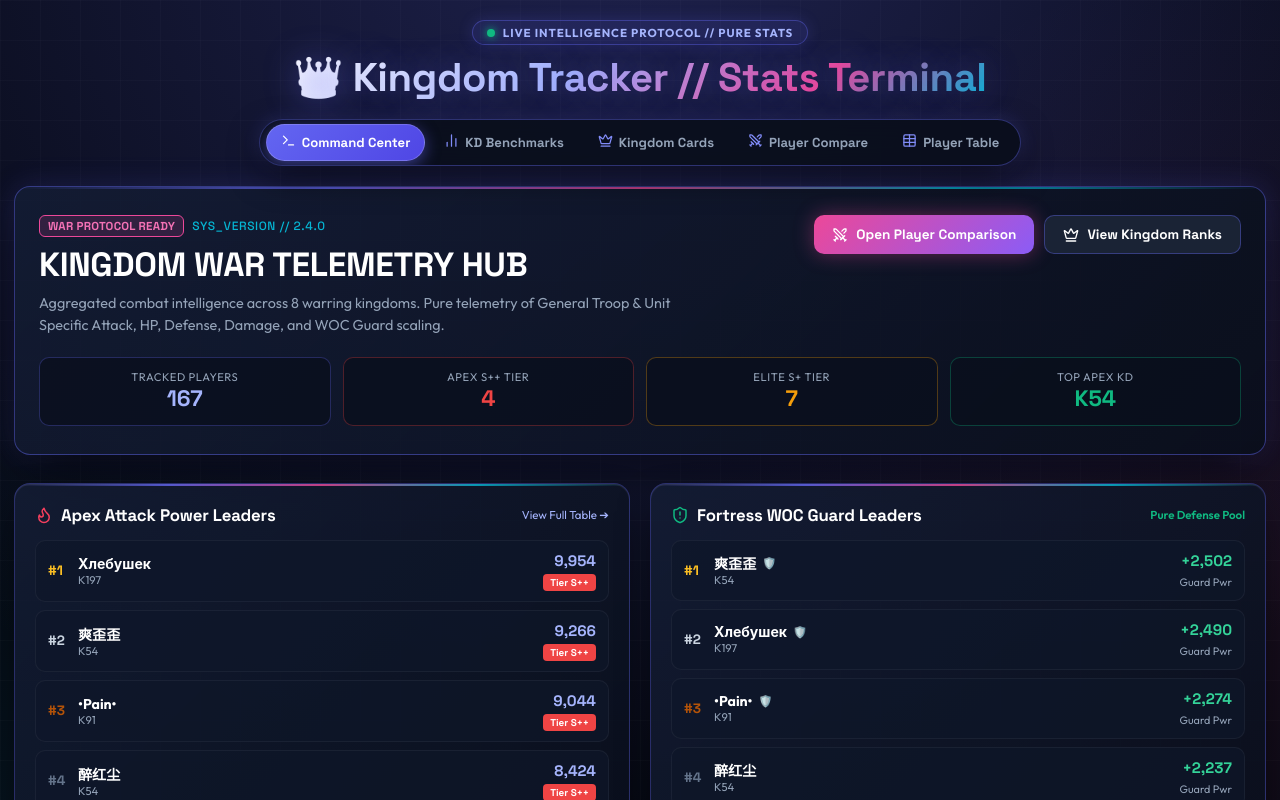
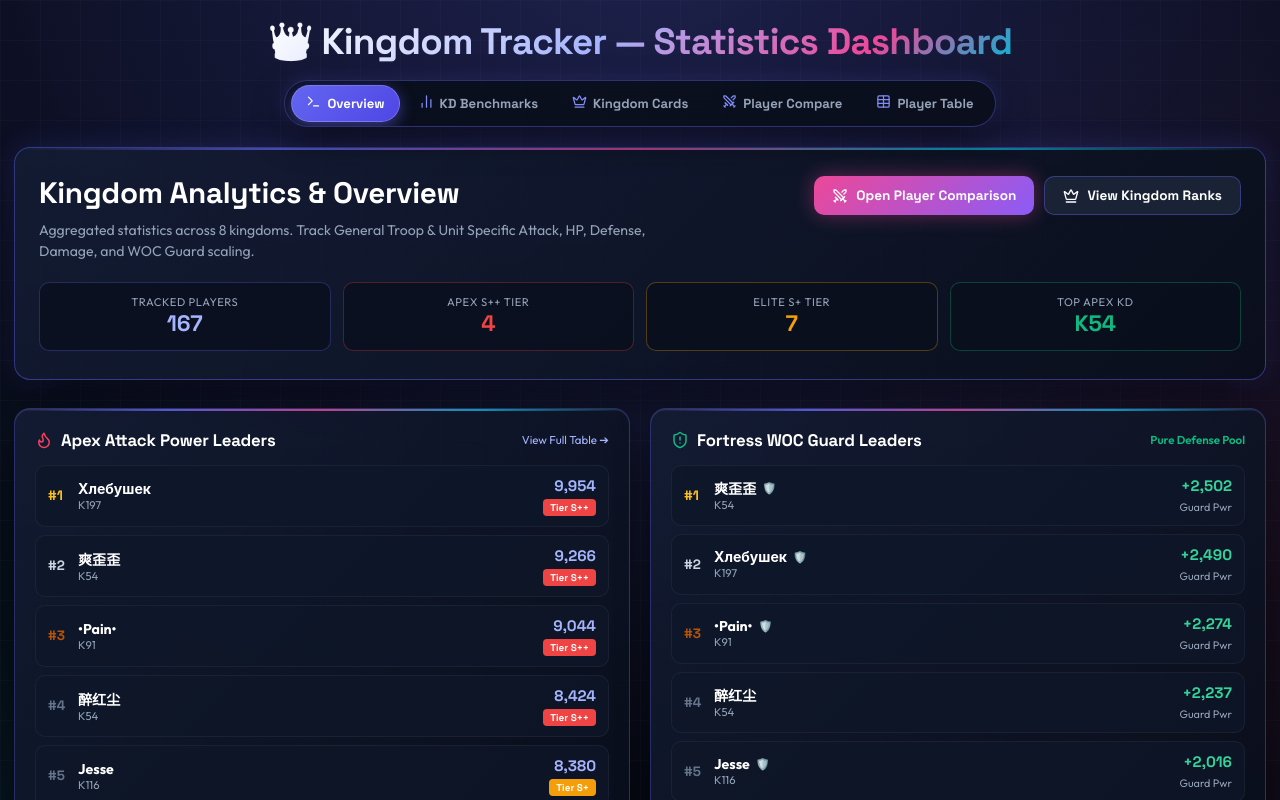
Before and after one commit to vanosski/statistics, a React (Vite) app: page / in a window 1280 px wide. Shown: the top 800 px of the page. Built offline with nearby package versions, Linux system fonts and the light colour scheme.

Commit message:
Clean up extraneous cyberpunk tags, system version labels, and terminal text while keeping the rich dark neon aesthetic

```diff
--- a/src/components/Header.tsx
+++ b/src/components/Header.tsx
@@ -5,44 +5,23 @@ export const Header: React.FC = () => {
     <header
       style={{
         textAlign: 'center',
-        marginBottom: '18px',
-        padding: '0 10px',
-        position: 'relative'
+        marginBottom: '16px',
+        padding: '0 10px'
       }}
     >
-      <div
+      <h1
         style={{
-          display: 'inline-flex',
-          alignItems: 'center',
-          gap: '8px',
-          background: 'rgba(99, 102, 241, 0.12)',
-          border: '1px solid rgba(99, 102, 241, 0.4)',
-          boxShadow: '0 0 15px rgba(99, 102, 241, 0.2)',
-          padding: '4px 14px',
-          borderRadius: '20px',
-          marginBottom: '10px'
-        }}
-      >
-        <span style={{ width: '8px', height: '8px', borderRadius: '50%', background: '#10b981', boxShadow: '0 0 8px #10b981' }} />
-        <span style={{ fontSize: '0.72rem', fontWeight: 700, color: '#a5b4fc', letterSpacing: '0.08em', textTransform: 'uppercase' }}>
-          Live Intelligence Protocol // Pure Stats
-        </span>
-      </div>
-
-      <h1
-        className="cyber-title"
-        style={{
-          fontSize: 'clamp(1.6rem, 4.5vw, 2.5rem)',
-          fontWeight: 900,
-          background: 'linear-gradient(135deg, #ffffff 0%, #a5b4fc 40%, #ec4899 75%, #06b6d4 100%)',
+          fontSize: 'clamp(1.5rem, 4vw, 2.3rem)',
+          fontWeight: 800,
+          background: 'linear-gradient(135deg, #ffffff 0%, #a5b4fc 45%, #ec4899 80%, #06b6d4 100%)',
           WebkitBackgroundClip: 'text',
           backgroundClip: 'text',
           WebkitTextFillColor: 'transparent',
-          lineHeight: 1.15,
-          textShadow: '0 0 35px rgba(99, 102, 241, 0.4)'
+          lineHeight: 1.2,
+          letterSpacing: '-0.02em'
         }}
       >
-        👑 Kingdom Tracker // Stats Terminal
+        👑 Kingdom Tracker — Statistics Dashboard
       </h1>
     </header>
   );
--- a/src/components/HomePage.tsx
+++ b/src/components/HomePage.tsx
@@ -63,28 +63,20 @@ export const HomePage: React.FC<HomePageProps> = ({
       >
         <div style={{ display: 'flex', justifyContent: 'space-between', alignItems: 'flex-start', flexWrap: 'wrap', gap: '16px' }}>
           <div>
-            <div style={{ display: 'flex', alignItems: 'center', gap: '8px', marginBottom: '8px' }}>
-              <span className="badge" style={{ background: 'rgba(236, 72, 153, 0.15)', border: '1px solid #ec4899', color: '#f472b6' }}>
-                WAR PROTOCOL READY
-              </span>
-              <span style={{ fontSize: '0.75rem', color: '#06b6d4', fontFamily: 'Space Grotesk, sans-serif', letterSpacing: '0.05em' }}>
-                SYS_VERSION // 2.4.0
-              </span>
-            </div>
             <h2
               className="cyber-title"
               style={{
-                fontSize: 'clamp(1.4rem, 3.5vw, 2.1rem)',
-                fontWeight: 900,
+                fontSize: 'clamp(1.3rem, 3.5vw, 1.85rem)',
+                fontWeight: 800,
                 color: '#fff',
                 lineHeight: 1.2,
                 marginBottom: '8px'
               }}
             >
-              KINGDOM WAR TELEMETRY HUB
+              Kingdom Analytics & Overview
             </h2>
-            <p style={{ color: 'var(--text-muted)', fontSize: '0.9rem', maxWidth: '650px', lineHeight: 1.5 }}>
-              Aggregated combat intelligence across {totalKingdoms} warring kingdoms. Pure telemetry of General Troop & Unit Specific Attack, HP, Defense, Damage, and WOC Guard scaling.
+            <p style={{ color: 'var(--text-muted)', fontSize: '0.88rem', maxWidth: '650px', lineHeight: 1.5 }}>
+              Aggregated statistics across {totalKingdoms} kingdoms. Track General Troop & Unit Specific Attack, HP, Defense, Damage, and WOC Guard scaling.
             </p>
           </div>
 
--- a/src/components/KdChartsSection.tsx
+++ b/src/components/KdChartsSection.tsx
@@ -153,12 +153,7 @@ export const KdChartsSection: React.FC<KdChartsSectionProps> = ({ kingdoms }) =>
   return (
     <div style={{ width: '100%', maxWidth: '1400px', marginBottom: '32px' }} className="animate-fade-in">
       <div className="section-title">
-        <span className="cyber-title" style={{ fontSize: '1.25rem' }}>
-          ⚡ KD Benchmarks & Combat Graphs
-        </span>
-        <span style={{ fontSize: '0.75rem', color: '#06b6d4', fontWeight: 600, letterSpacing: '0.05em' }}>
-          REALTIME COMPARATIVE TELEMETRY
-        </span>
+        <span>📊 KD Benchmarks & Graphs</span>
       </div>
 
       <div
--- a/src/components/TopNav.tsx
+++ b/src/components/TopNav.tsx
@@ -9,7 +9,7 @@ interface TopNavProps {
 
 export const TopNav: React.FC<TopNavProps> = ({ currentView, onSelectView }) => {
   const tabs: { id: ViewMode; label: string; shortLabel: string; icon: React.ReactNode }[] = [
-    { id: 'home', label: 'Command Center', shortLabel: 'Home', icon: <Terminal size={15} /> },
+    { id: 'home', label: 'Overview', shortLabel: 'Overview', icon: <Terminal size={15} /> },
     { id: 'graphs', label: 'KD Benchmarks', shortLabel: 'Benchmarks', icon: <BarChart2 size={15} /> },
     { id: 'kingdoms', label: 'Kingdom Cards', shortLabel: 'Kingdoms', icon: <Crown size={15} /> },
     { id: 'compare', label: 'Player Compare', shortLabel: 'Compare', icon: <Swords size={15} /> },
```
